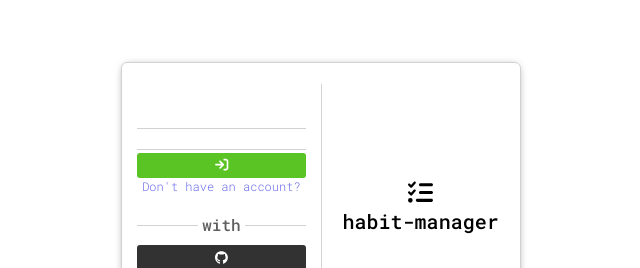
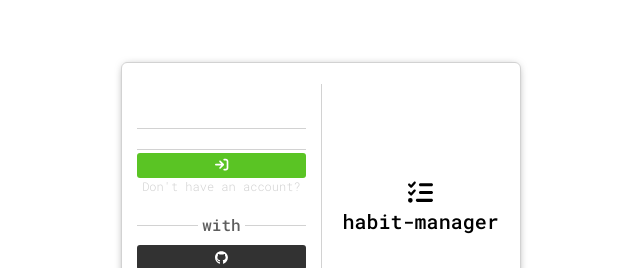
Before and after one commit to yty0643/habit-manager, a React (Create React App) app: page / in a window 1280 px wide. Shown: the part 194-462 px from the top of the page, without its empty margins (319-959 px from the left). Built offline with nearby package versions, Linux system fonts and the light colour scheme; no server answers.

Commit message:
Change input style and finalize Login components

```diff
--- a/src/VAC/VAC_sign_in_form/VAC_sign_in_form.module.css
+++ b/src/VAC/VAC_sign_in_form/VAC_sign_in_form.module.css
@@ -32,10 +32,12 @@
     font-weight: 300;
     text-align: center;
     cursor: pointer;
-    color:rgb(106, 106, 237);
+    color:rgb(210, 210, 210);
     border-bottom: 1px dotted white;
 }
-
+.signUp.active{
+    color:rgb(106, 106, 237);
+}
 .signUp:hover{
     border-bottom: 1px dotted rgb(74, 74, 240);
 }
--- a/src/VAC/VAC_sign_in_form/VAC_sign_in_form.tsx
+++ b/src/VAC/VAC_sign_in_form/VAC_sign_in_form.tsx
@@ -14,7 +14,7 @@ const VACSignInForm = ({ signIn, signUp, active }: { signIn: ISignIn, signUp: IS
                 {active && "Sign in "}
                 <FontAwesomeIcon icon={faArrowRightToBracket} />
             </button>
-            <p className={styles.signUp} onClick={signUp}>
+            <p className={`${styles.signUp} ${active && styles.active}`} onClick={signUp}>
                 {active ? "Sign up and get started!" : "Don't have an account?"}
             </p>
         </form>
--- a/src/index.css
+++ b/src/index.css
@@ -44,3 +44,9 @@ button{
   padding: 0;
   margin: 0;
 }
+
+input:focus{
+  border-bottom: 1px solid white;
+  outline: 1px solid rgb(100, 100, 100);
+  border-radius: 3px;
+}
```
